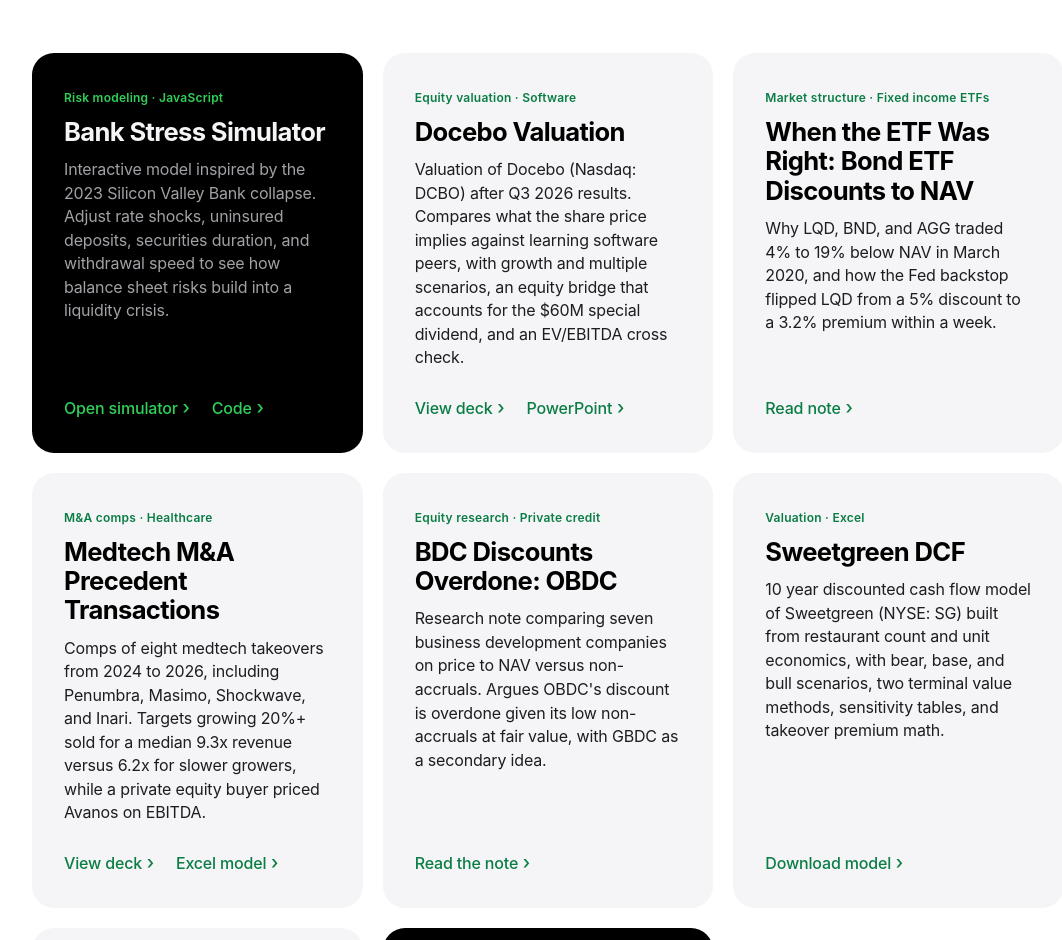
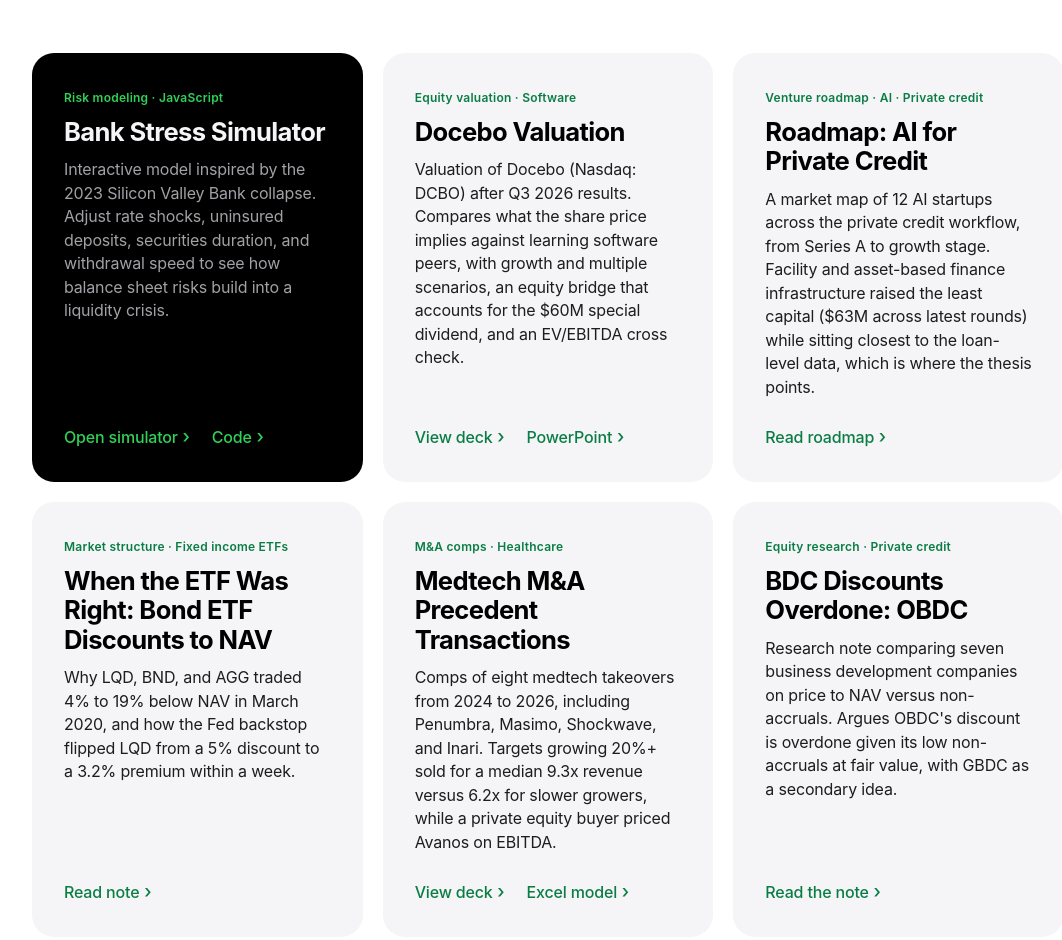
Before and after one commit to kaaytondean/finance-portfolio, a plain HTML site: page index.html in a window 1280 px wide. Shown: the part 826-1766 px from the top of the page, without its empty margins (92-1154 px from the left). Drawn offline with Linux system fonts and the light colour scheme.

Commit message:
Add AI for private credit startup roadmap
Co-Authored-By: Claude Opus 5.5 <noreply@anthropic.com>
Claude-Session: https://claude.ai/code/session_01BXHuXtDM8ot3jATQCsAMu6

```diff
--- a/index.html
+++ b/index.html
@@ -119,6 +119,12 @@ footer a:hover{text-decoration:underline}
       <div class="links"><a href="docebo-valuation/Docebo_Valuation.pdf">View deck</a><a href="docebo-valuation/Docebo_Valuation.pptx">PowerPoint</a></div>
     </article>
     <article class="card">
+      <span class="tag">Venture roadmap · AI · Private credit</span>
+      <h3>Roadmap: AI for Private Credit</h3>
+      <p>A market map of 12 AI startups across the private credit workflow, from Series A to growth stage. Facility and asset-based finance infrastructure raised the least capital ($63M across latest rounds) while sitting closest to the loan-level data, which is where the thesis points.</p>
+      <div class="links"><a href="ai-private-credit-roadmap/AI_Private_Credit_Roadmap.pdf">Read roadmap</a></div>
+    </article>
+    <article class="card">
       <span class="tag">Market structure · Fixed income ETFs</span>
       <h3>When the ETF Was Right: Bond ETF Discounts to NAV</h3>
       <p>Why LQD, BND, and AGG traded 4% to 19% below NAV in March 2020, and how the Fed backstop flipped LQD from a 5% discount to a 3.2% premium within a week.</p>
```
Also changed, not shown: 3 other files.
